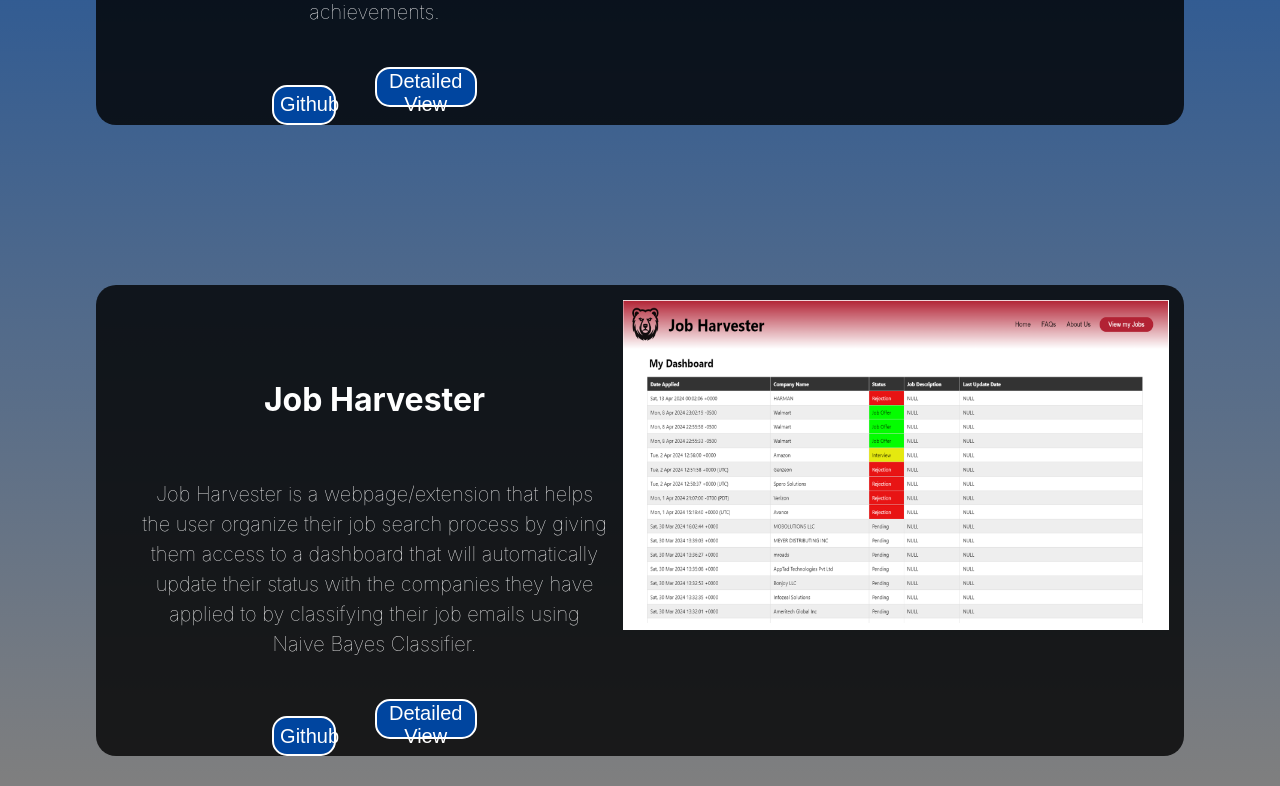
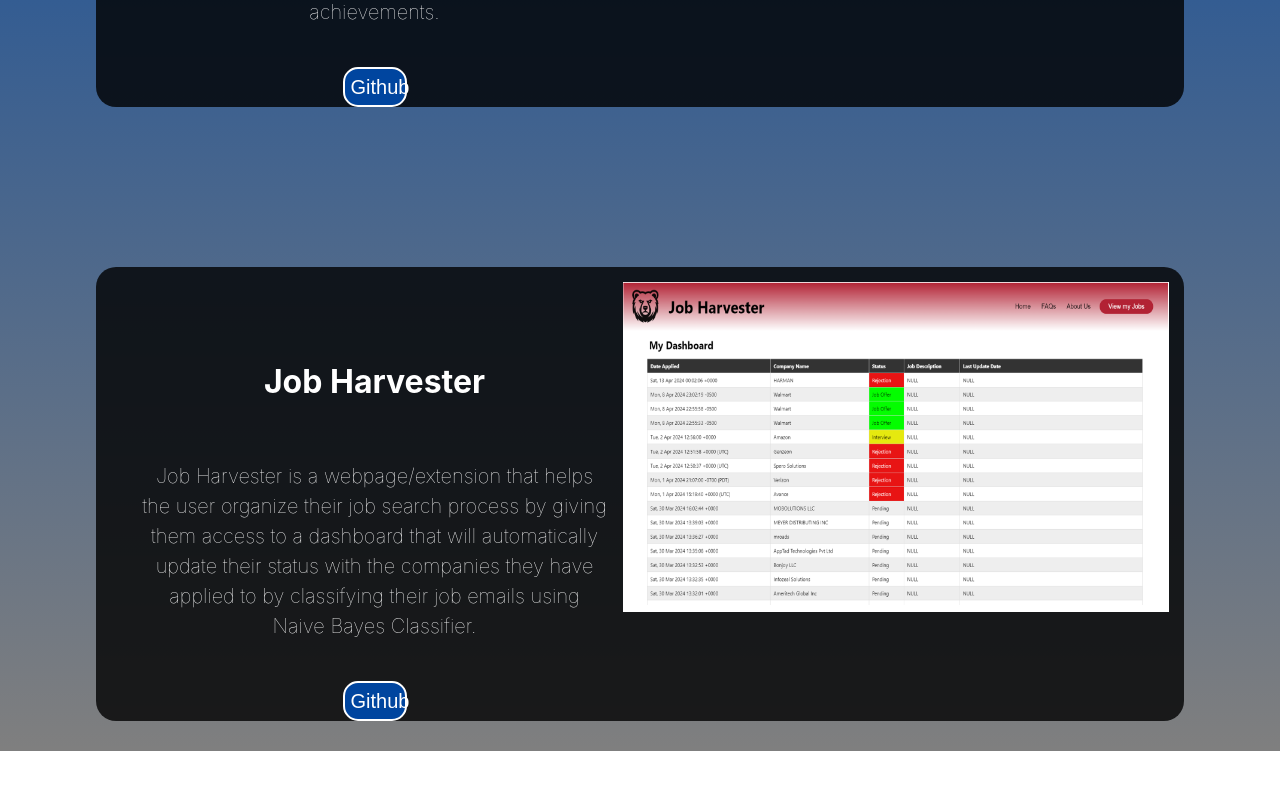
Before and after one commit to Zacg713/Portfolio, a React (Vite) app: page /React-Portfolio/projects in a window 1280 px wide. Shown: the part 597-1383 px from the top of the page. After the commit the page ends 1348 px from the top, so only its background shows below. Built offline with nearby package versions, Linux system fonts and the light colour scheme.

Commit message:
removed detailed view button until its finished

```diff
--- a/src/Projects.jsx
+++ b/src/Projects.jsx
@@ -27,9 +27,9 @@
                                     <button className="github-button">Github</button>
                                 </a>
 
-                                <Link className="project-link" to="/React-Portfolio/projects/detailed-view">
+                                {/* <Link className="project-link" to="/React-Portfolio/projects/detailed-view">
                                     <button className="detail-button">Detailed View</button>
-                                </Link>
+                                </Link> */}
                             </div>
                         </div>
 
@@ -54,9 +54,9 @@
                                     <button className="github-button">Github</button>
                                 </a>
 
-                                <Link className="project-link" to="/React-Portfolio/projects/detailed-view">
+                                {/* <Link className="project-link" to="/React-Portfolio/projects/detailed-view">
                                     <button className="detail-button">Detailed View</button>
-                                </Link>
+                                </Link> */}
                             </div>
                         </div>
 
```
